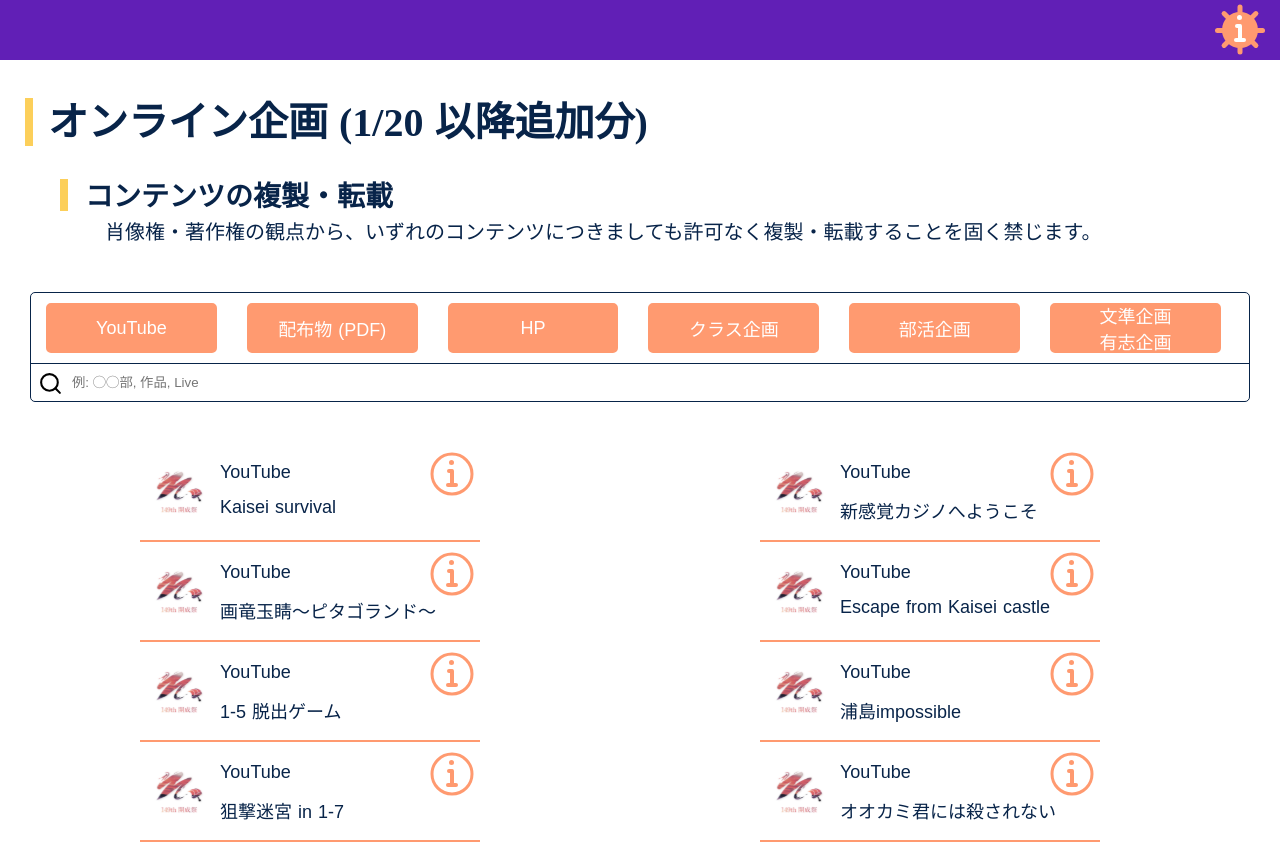
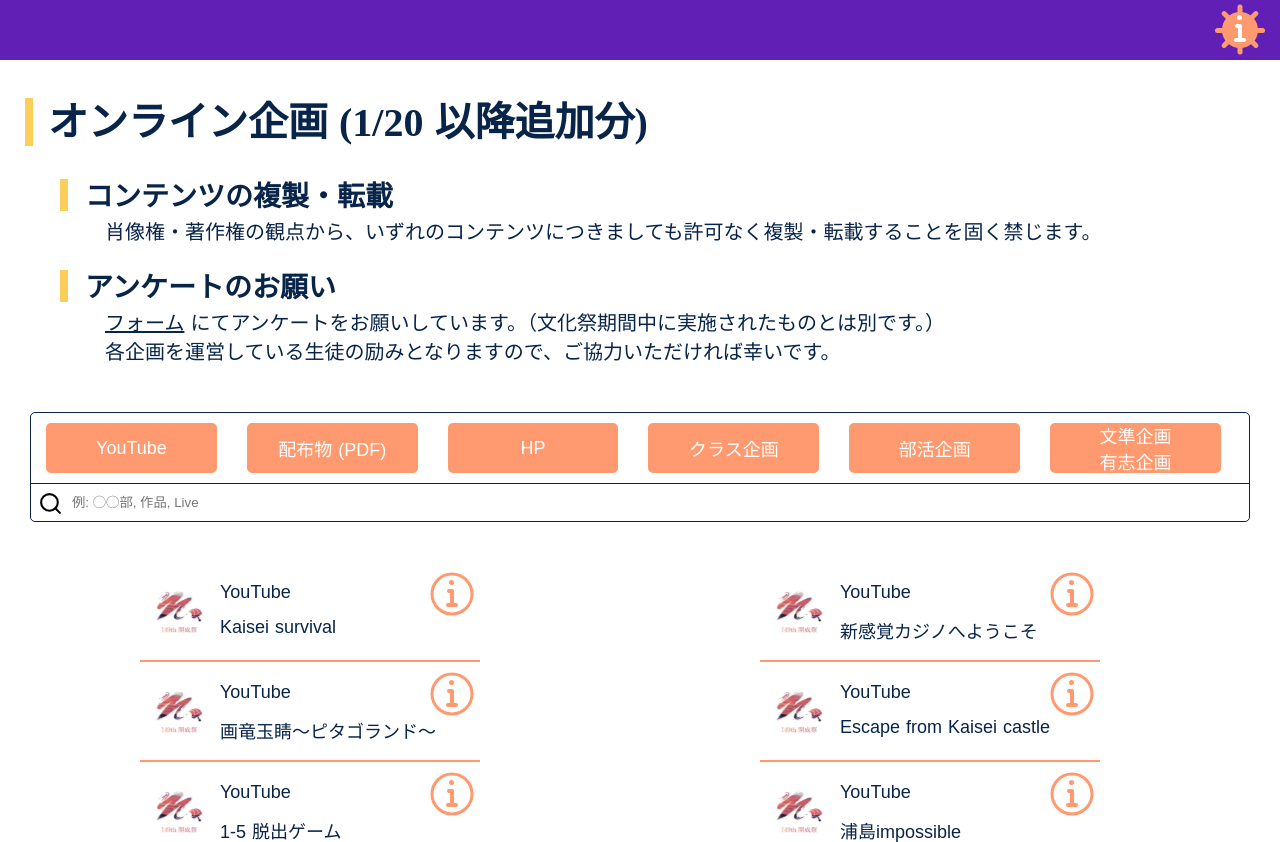
Before and after one commit to OR6107/149th-kaiseifes, a Nuxt app: page /online_additional in a window 1280 px wide. Shown: the top 842 px of the page. Built offline with nearby package versions, Linux system fonts and the light colour scheme.

Commit message:
Add Questionnaire Text on Additional

```diff
--- a/pages/online_additional.vue
+++ b/pages/online_additional.vue
@@ -7,6 +7,20 @@
     <div class="content">
       <p>
         肖像権・著作権の観点から、いずれのコンテンツにつきましても許可なく複製・転載することを固く禁じます。
+      </p>
+    </div>
+
+    <Title :is-main="false" :text="'アンケートのお願い'" />
+    <div class="content">
+      <p>
+        <a
+          href="https://forms.gle/FpWK1Uve9wEeAdNJA"
+          target="_blank"
+          rel="noopener noreferrer"
+          >フォーム</a
+        >
+        にてアンケートをお願いしています。（文化祭期間中に実施されたものとは別です。）<br />
+        各企画を運営している生徒の励みとなりますので、ご協力いただければ幸いです。
       </p>
     </div>
 
```
